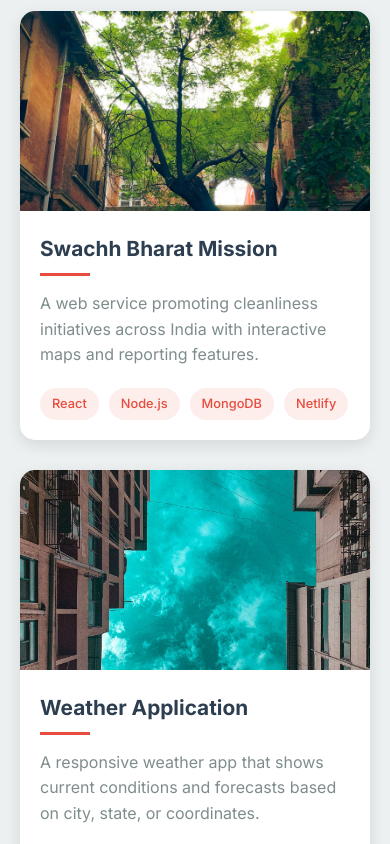
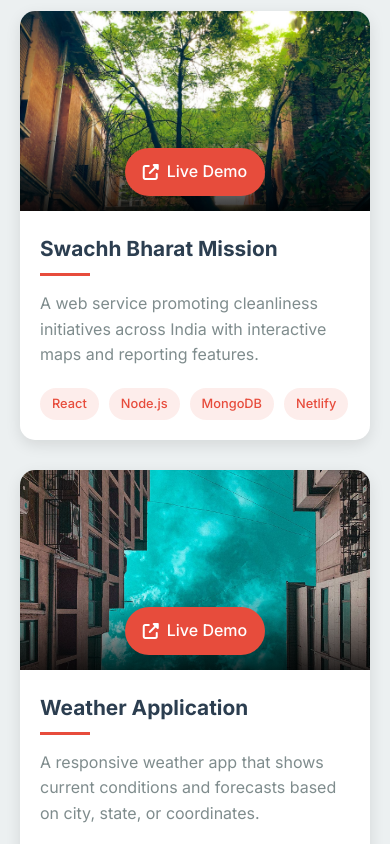
Before and after one commit to edahnXC/Images-portfolio, a website: page public/index.html in a window 390 px wide. Shown: the part 8600-9444 px from the top of the page. Drawn offline with nearby package versions, Linux system fonts and the light colour scheme.

Commit message:
live demo

```diff
--- a/public/css/style.css
+++ b/public/css/style.css
@@ -991,10 +991,35 @@ section {
     width: 100%;
     padding: 20px;
     background: linear-gradient(to top, rgba(0,0,0,0.8), transparent);
-    transform: translateY(100%);
-    transition: transform 0.5s ease;
     display: flex;
     justify-content: center;
+    transition: all 0.5s ease;
+}
+
+/* Show links by default on mobile */
+@media (max-width: 768px) {
+    .project-links {
+        transform: translateY(0);
+        opacity: 1;
+    }
+
+    .project-link {
+        padding: 12px 24px;
+        font-size: 1.1rem;
+    }
+}
+
+/* Maintain hover effect for desktop */
+@media (min-width: 769px) {
+    .project-links {
+        transform: translateY(100%);
+        opacity: 0;
+    }
+
+    .project-card:hover .project-links {
+        transform: translateY(0);
+        opacity: 1;
+    }
 }
 
 .project-link {
@@ -1015,10 +1040,6 @@ section {
 .project-link:hover {
     background-color: var(--primary-dark);
     transform: translateY(-3px);
-}
-
-.project-card:hover .project-links {
-    transform: translateY(0);
 }
 
 .project-card:hover .project-image img {
@@ -1099,4 +1120,13 @@ section {
     .project-content h3 {
         font-size: 1.3rem;
     }
+
+    .project-links {
+        padding: 15px;
+    }
+
+    .project-link {
+        padding: 10px 18px;
+        font-size: 1rem;
+    }
 }
```
